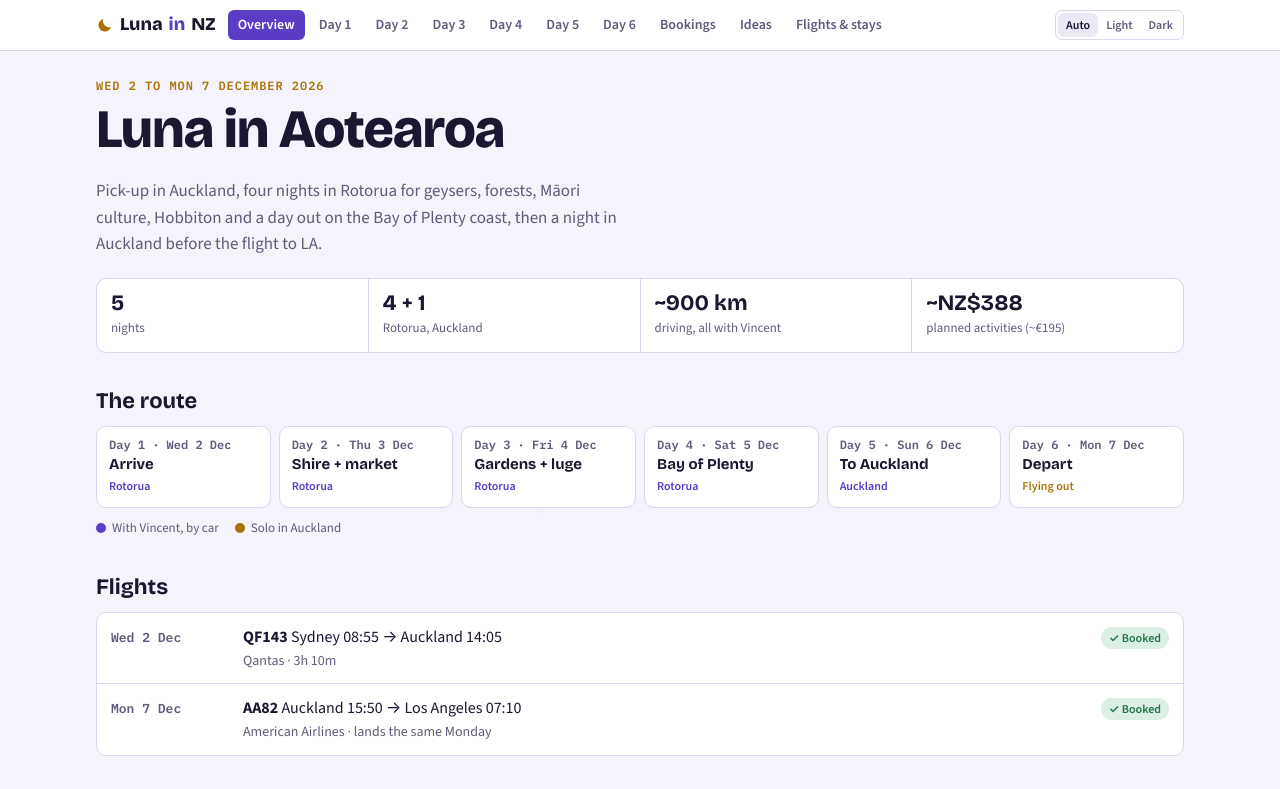
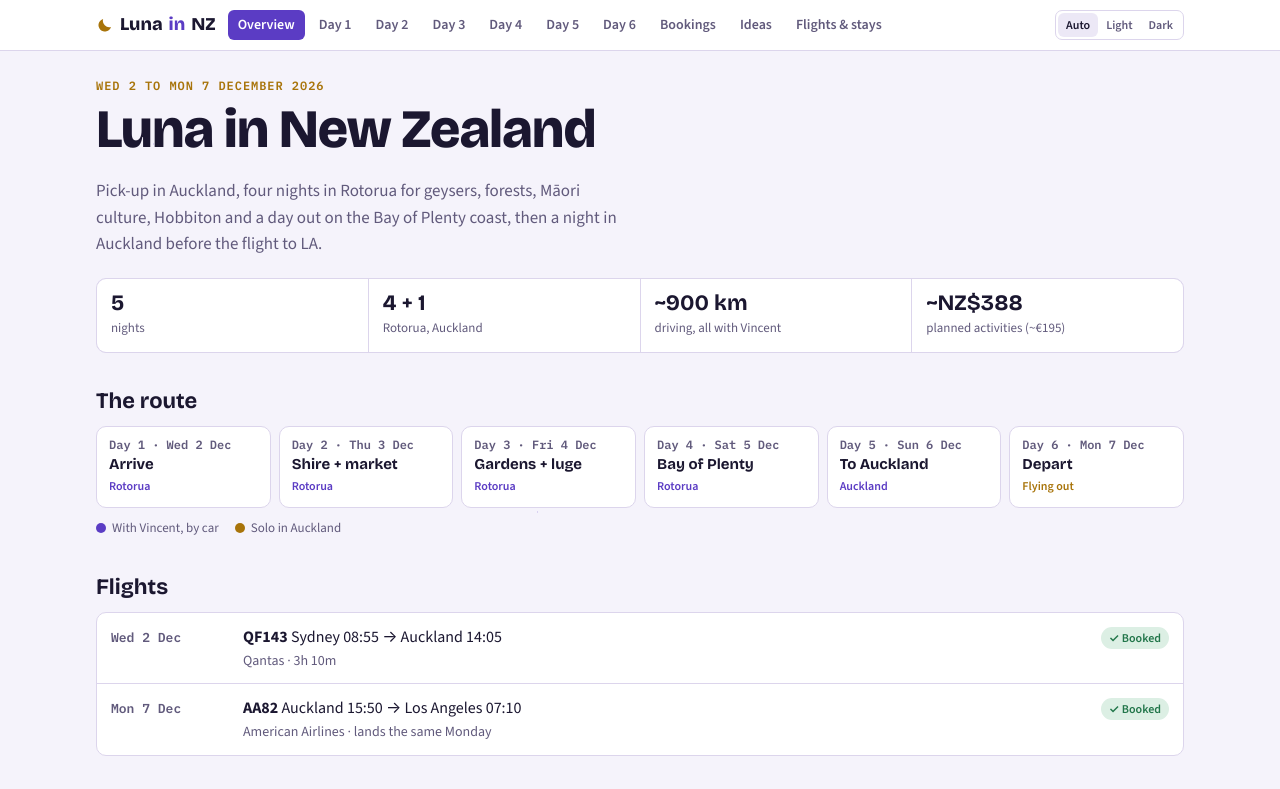
Before and after one commit to vincentleet/lunainnz, a plain HTML site: page index.html in a window 1280 px wide. Shown: the top 789 px of the page. Drawn offline with nearby package versions, Linux system fonts and the light colour scheme.

Commit message:
Rename main title to Luna in New Zealand
Co-Authored-By: Claude Opus 5.5 <noreply@anthropic.com>
Claude-Session: https://claude.ai/code/session_01329kJwA5iWmfteJDVWL6aQ

```diff
--- a/index.html
+++ b/index.html
@@ -399,7 +399,7 @@ function overview(){
   return `
   <section class="hero">
     <div class="eyebrow">Wed 2 to Mon 7 December 2026</div>
-    <h1>Luna in Aotearoa</h1>
+    <h1>Luna in New Zealand</h1>
     <p class="lede">Pick-up in Auckland, four nights in Rotorua for geysers, forests, Māori culture, Hobbiton and a day out on the Bay of Plenty coast, then a night in Auckland before the flight to LA.</p>
     <div class="facts">
       <div><b>5</b><small>nights</small></div>
```
